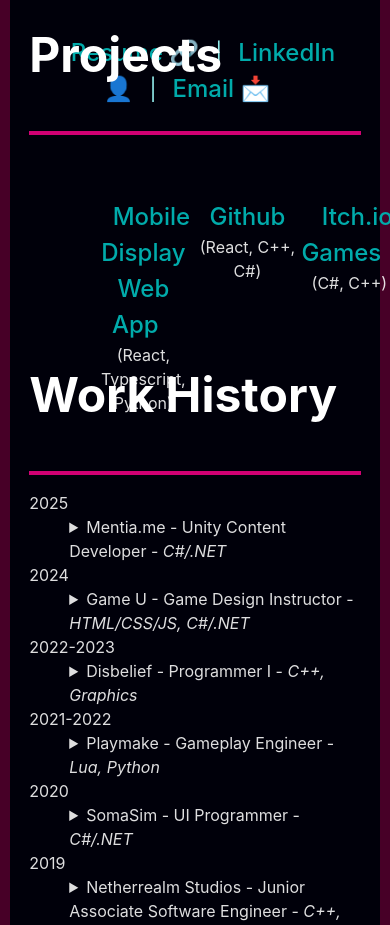
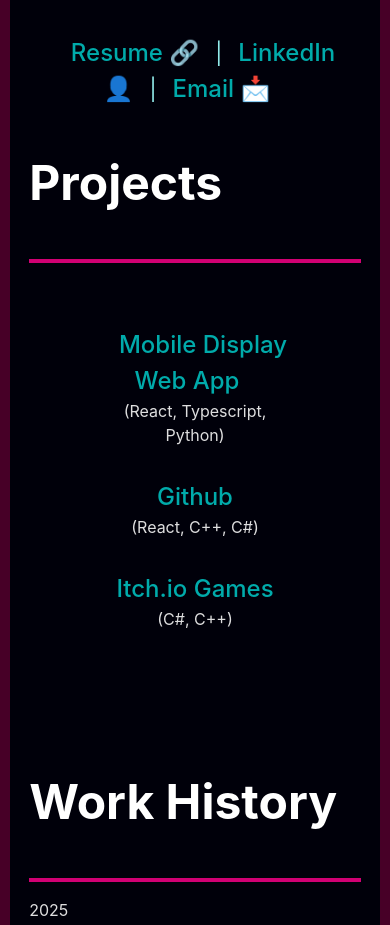
Before and after one commit to meistermayo/portfolio-site, a React (Vite) app in the folder portfolio-site/: page / in a window 390 px wide. Shown: the part 921-1846 px from the top of the page. Built offline with nearby package versions, Linux system fonts and the light colour scheme.

Commit message:
Quick mobile considerations

```diff
--- a/portfolio-site/src/components/MobileCanvas.tsx
+++ b/portfolio-site/src/components/MobileCanvas.tsx
@@ -1,6 +1,7 @@
 import { MutableRefObject, useEffect, useRef, useState } from "react";
 import { DeviceData } from "../types/DeviceData";
 import "./style/MobileCanvas.css"
+import useIsMobile from "../hooks/useIsMobile";
 
 interface vec2 {
     x: number;
@@ -20,6 +21,7 @@ interface Props
 }
 
 export default function MobileCanvas({canvasRef, isFlipped, currentDevice, zoom, screenPPI, textSize, isFetching, image} : Props) {
+    const isMobile = useIsMobile();
 
     const [viewPos, setViewPos] = useState<vec2>({x: 400, y: 200});
     const [mouseClickPos, setMouseClickPos] = useState<vec2>({x: 0, y: 0});
@@ -72,7 +74,21 @@ export default function MobileCanvas({canvasRef, isFlipped, currentDevice, zoom,
                 const ctx = canvasRef.current.getContext("2d");
                 if (ctx != null)
                 {
-                    if (isFetching)
+                    if (isMobile)
+                    {
+                        const centerX = canvasRef.current.width/2;
+                        const centerY = canvasRef.current.height/2;
+
+                        ctx.clearRect(0, 0, canvasRef.current.width, canvasRef.current.height);
+                        ctx.fillStyle = "#444"
+                        ctx.fillRect(0, 0, canvasRef.current.width, canvasRef.current.height);
+                        ctx.fillStyle = "#bbb"
+                        ctx.font = `16px serif`;
+                        ctx.textAlign = "center";
+                        ctx.fillText("Application not built for mobile", centerX, centerY);
+                        ctx.fillText("Please try on desktop", centerX, centerY+32);
+                    }
+                    else if (isFetching)
                     {
                         const centerX = canvasRef.current.width/2;
                         const centerY = canvasRef.current.height/2;
--- a/portfolio-site/src/components/Topbar.tsx
+++ b/portfolio-site/src/components/Topbar.tsx
@@ -8,7 +8,6 @@ export default function Topbar() {
     return (
         <div className="topbar">
             <h3>Luke Mayo<br/></h3>
-
             <div className={isMobile ? "linksMobile" : "links"}>
                 <Link to="">About</Link>
                 <Link to="Music">Music</Link>
--- a/portfolio-site/src/pages/Home.tsx
+++ b/portfolio-site/src/pages/Home.tsx
@@ -17,7 +17,7 @@ export default function Home() {
                     <img className="profileImage" src="/me af.jpg"/>
                 </div>
                 <h1>LUKE MAYO</h1>
-                <div style={{height: "200px"}}>
+                <div>
                     <p>
                         <br/>
                         High-energy and detail-oriented software engineer with work experience in C++, C# and Typescript.<br/>(Also built this website from scratch with
@@ -34,13 +34,13 @@ export default function Home() {
             </div>
 
             <div>
-                <div style={{height: "300px"}}>
+                <div>
                 <h2>Projects</h2>
                 <Line/>
-                <div style={{display: "grid", gridTemplateColumns: "1fr 1fr 1fr", textAlign: "center", padding: "64px"}}>
-                    <div ><Link to="MobileDisplay">Mobile Display Web App</Link><br/>(React, Typescript, Python)</div>
-                    <div ><Link to="//github.com/meistermayo">Github</Link><br/>(React, C++, C#)</div>
-                    <div ><Link to="">Itch.io Games</Link><br/>(C#, C++)</div>
+                <div style={{display: "grid", gridTemplateColumns: isMobile ? ("1fr") : ("1fr 1fr 1fr"), textAlign: "center", padding: "64px"}}>
+                    <div style={{marginBottom:"32px"}}><Link to="MobileDisplay">Mobile Display Web App</Link><br/>(React, Typescript, Python)</div>
+                    <div style={{marginBottom:"32px"}}><Link to="//github.com/meistermayo">Github</Link><br/>(React, C++, C#)</div>
+                    <div style={{marginBottom:"32px"}}><Link to="">Itch.io Games</Link><br/>(C#, C++)</div>
                 </div>
                 </div>
 
--- a/portfolio-site/src/pages/MobileDisplay.tsx
+++ b/portfolio-site/src/pages/MobileDisplay.tsx
@@ -4,8 +4,11 @@ import { DeviceData } from "../types/DeviceData";
 import SliderNumberInput from "../components/SliderNumberInput";
 import MobileCanvas from "../components/MobileCanvas";
 import "./style/MobileDisplay.css"
+import useIsMobile from "../hooks/useIsMobile";
 
 export default function MobileDisplay() {
+    const isMobile = useIsMobile();
+
     const [ppi, setPPI] = useState(93);
     const [useCustom, setUseCustom] = useState(false);
     const [hasFetched, setFetched] = useState(false);
@@ -159,6 +162,7 @@ export default function MobileDisplay() {
             isFetching={isFetching}
             image={image}
         />
+        {!isMobile &&
             <div className="z1">
                 <div className="panel">
                 <button onClick={() => {setFetched(false);}}>Fetch Device Data</button>
@@ -203,14 +207,20 @@ export default function MobileDisplay() {
                 </div>
                 </div>
             </div>
+        }
     </div>
     <br/>
+
+    {!isMobile &&
+        <>
         <div>Upload Image</div>
         <input type="file" id="img" name="img" accept="image/*" onChange={onImageUpload}></input>
         {
             (image != null) && (
                 <button onClick={()=>setImage(null)}>x</button>
             )
+        })
+        </>
     }
 
     <br/>
```
Lines whose indentation alone changed are shown as unchanged.
